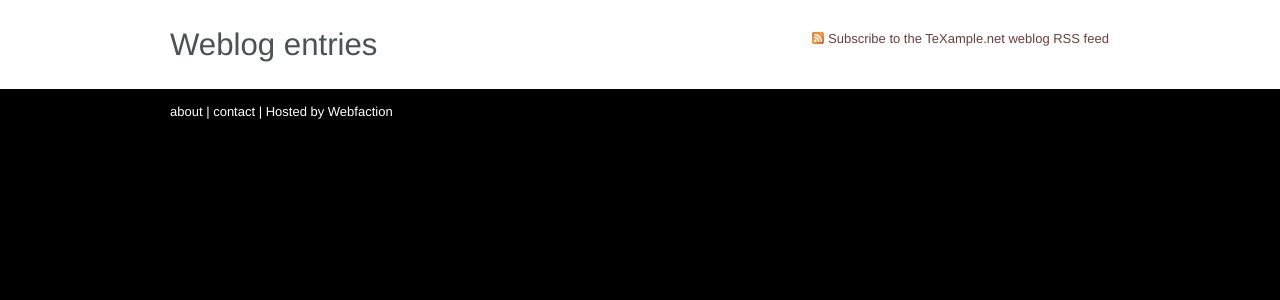
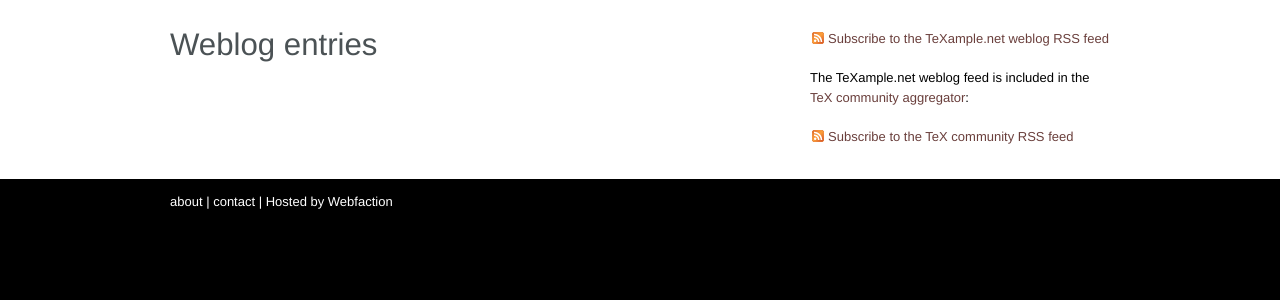
Before and after one commit to gtielemans/texample, a Django app: template texample/templates/texblog/entry_archive.html in a window 1280 px wide. Shown: the part 122-422 px from the top of the page. Run offline with Django 3.2, Linux system fonts and the light colour scheme; the template is opened without the code that fills it, so the values that code supplies are empty; parts of the project's set-up code (start-up, migrations or seed data) failed here and were passed over.

Commit message:
Added more links to the community aggregator feed.

```diff
--- a/texample/templates/index.html
+++ b/texample/templates/index.html
@@ -67,4 +67,5 @@
 
 {% endfor %}
 <p><a href="/community/">View all entries...</a></p>
+<p class="feedlink"><a href="{% url top_feeds "community" %}">Subscribe to the TeX community RSS feed</a></p>
 {% endblock community %}
--- a/texample/templates/texblog/entry_archive.html
+++ b/texample/templates/texblog/entry_archive.html
@@ -29,4 +29,6 @@
 
 {% block sidebar %}
 <p class="feedlink"><a href="{% url top_feeds "weblog" %}">Subscribe to the TeXample.net weblog RSS feed</a></p>
+<p>The TeXample.net weblog feed is included in the <a href="/community/">TeX community aggregator</a>:</p>
+<p class="feedlink"><a href="{% url top_feeds "community" %}">Subscribe to the TeX community RSS feed</a></p>
 {% endblock sidebar %}
--- a/texample/templates/texblog/entry_detail.html
+++ b/texample/templates/texblog/entry_detail.html
@@ -18,4 +18,6 @@
 
 {% block sidebar %}
 <p class="feedlink"><a href="{% url top_feeds "weblog" %}">Subscribe to the TeXample.net weblog RSS feed</a></p>
+<p>The TeXample.net weblog feed is included in the <a href="/community/">TeX community aggregator</a>:</p>
+<p class="feedlink"><a href="{% url top_feeds "community" %}">Subscribe to the TeX community RSS feed</a></p>
 {% endblock sidebar %}
```
